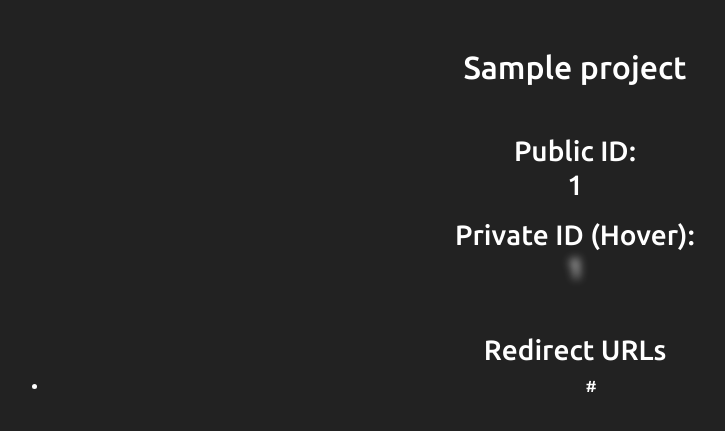
After one commit to natyavidhan/AuthEngine, a Flask app: template templates/project.html in a window 1280 px wide. The commit adds this page. Shown: the top 431 px of the page, without its empty margins (65-790 px from the left). Run offline with Flask 2, Linux system fonts and the light colour scheme; the template is opened without the code that fills it: most values are stand-ins (such as "Sample title", 1, 10 or a date in 2020); some libraries are stand-ins or nearby versions.

Commit message:
project page

```diff
--- a/database.py
+++ b/database.py
@@ -45,3 +45,6 @@ class Database:
 
     def getUserProjects(self, userid):
         return [i for i in self.allProjects.find({"owner": userid})]
+
+    def getProject(self, userid, projectid):
+        return self.allProjects.find_one({"owner": userid, "_id": projectid})
--- a/main.py
+++ b/main.py
@@ -50,6 +50,14 @@ def new():
         return render_template("new.html", error=None)
     return redirect(url_for('index'))
 
+@app.route("/project/<id>")
+def project_view(id):
+    if 'user' in session:
+        project = database.getProject(session['user']['_id'], id)
+        if project:
+            return render_template("project.html", project=project)
+    return redirect(url_for('index'))
+
 def handle_authorize(remote, token, user_info):
     if not database.userExists(user_info['email']):
         database.addUser(user_info)
--- /dev/null
+++ b/templates/project.html
@@ -0,0 +1,33 @@
+{% extends 'base.html' %}
+{% block title %}
+    {{project['name']}}
+{% endblock title %}
+{% block content %}
+<div class="text-center">
+    <h2>{{project['name']}}</h2>
+    <div class="mt-5">
+        <h3>Public ID: <p>{{project['_id']}}</p></h3>
+        <h3>Private ID (Hover): <p class="key">{{project['private_id']}}</p></h3>
+    </div>
+    <div class="mt-5">
+        <h3>Redirect URLs</h3>
+        <ul>
+            {% for url in project['urls'] %}
+                <li>{{url}}</li>
+            {% endfor %}
+        </ul>
+    </div>
+</div>
+<style>
+    .key{
+        color: transparent;
+        text-shadow: 0 0 10px rgb(255, 255, 255);
+        transition: 100ms ease-in-out;
+    }
+    .key:hover{
+        color: white;
+        text-shadow: none;
+        transition: 100ms ease-in-out;
+    }
+</style>
+{% endblock content %}
--- a/templates/user.html
+++ b/templates/user.html
@@ -17,6 +17,7 @@
     <a href="/new"><button class="btn btn-info">New Project</button></a>
     <a href="/logout"><button class="btn btn-danger">Logout</button></a>
     <div class="mt-5">
+        <h3 class="mb-3">Projects</h3>
         {% for project in projects %}
             <div class="card" onclick="location.href=`/project/{{project['_id']}}`">
                 {{project['name']}}
```
